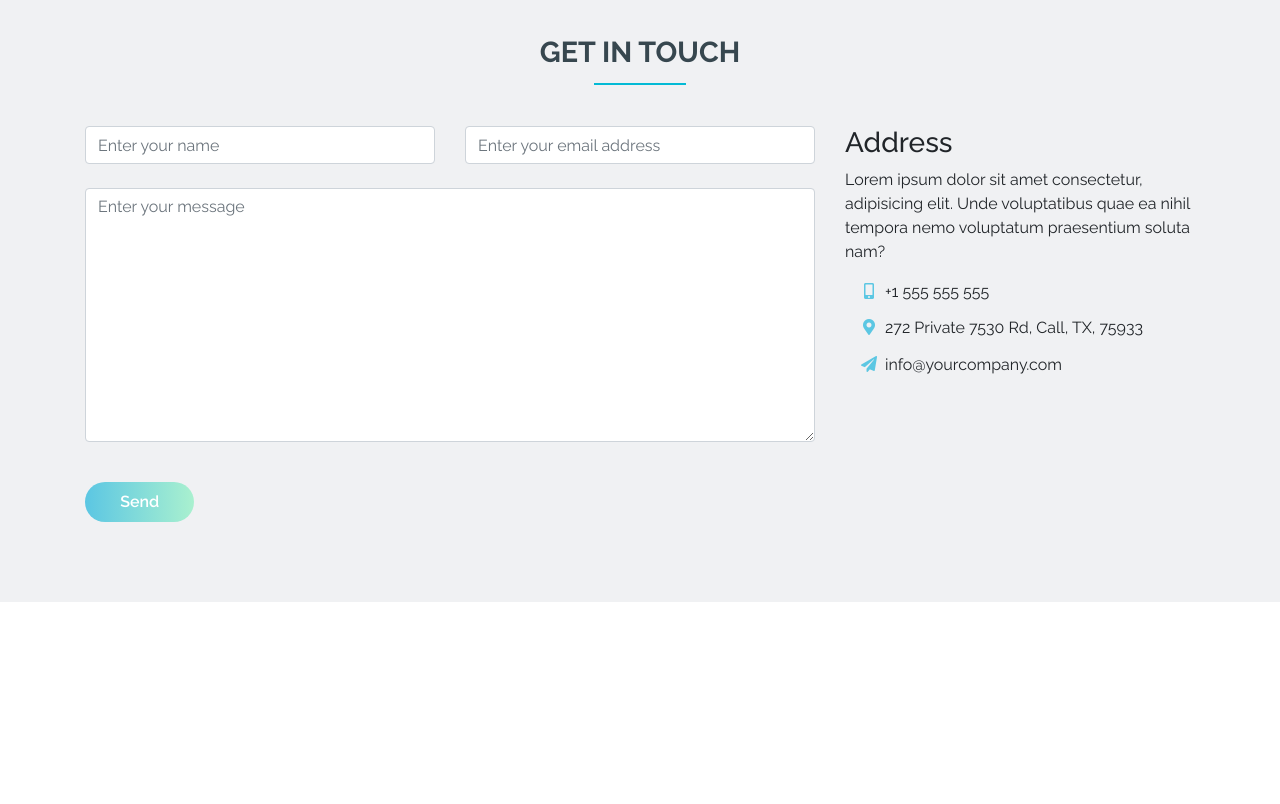
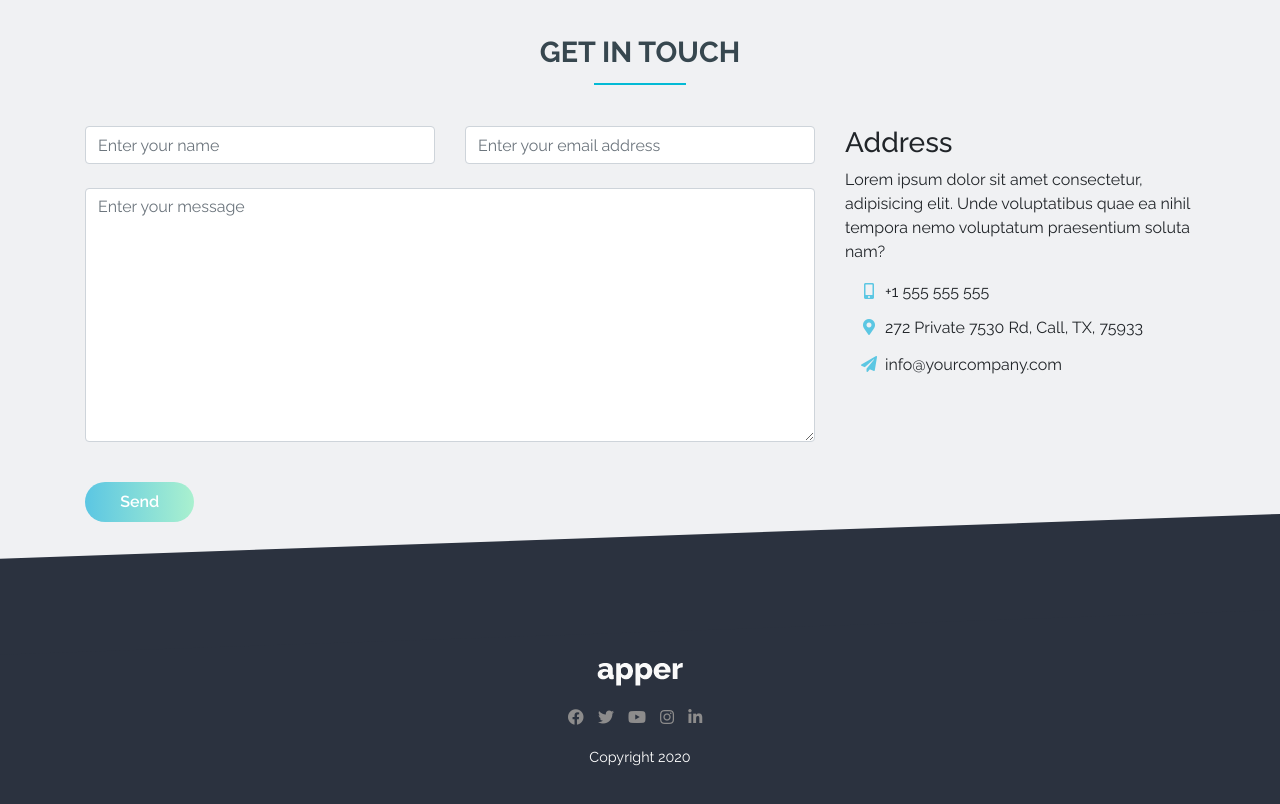
Before and after one commit to danieltroy092/Apper, a plain HTML site: page index.html in a window 1280 px wide. Shown: the part 3458-4262 px from the top of the page. Before the commit the page ends 4060 px from the top, so only its background shows below. Drawn offline with nearby package versions, Linux system fonts and the light colour scheme.

Commit message:
Added footer section

```diff
--- a/assets/css/styles.css
+++ b/assets/css/styles.css
@@ -437,4 +437,43 @@ h2.section-title-heading {
 
 /********** FOOTER **********/
 
+#footer {
+  background-color: #2b323f;
+  padding-top: 6rem;
+  padding-bottom: 2rem;
+  position: relative;
+}
+
+#footer::before {
+  content: '';
+  position: absolute;
+  background-color: #2b323f;
+  width: 100%;
+  height: 45%;
+  transform: skewY(-2deg);
+  transform-origin: top right;
+  top: -5.5rem;
+  right: 0;
+  left: 0;
+}
+
+#footer .footer-logo img {
+  margin-top: -4.5rem;
+}
+
+#footer .social-icons {
+  margin-top: -1rem;
+}
+
+#footer .social-icons a {
+  margin-right: 10px;
+  color: #8d8c8c;
+}
+
+.copyright p {
+  margin-top: 1rem;
+  color: #ffffff;
+  font-size: 0.9rem;
+}
+
 /*============== MEDIA QUERIES ==============*/
--- a/index.html
+++ b/index.html
@@ -341,7 +341,23 @@
     </section>
     <!-------------------------------- FOOTER SECTION ----------------------------------------------->
     <footer id="footer">
-      <div class="container"></div>
+      <div class="container">
+        <div class="row d-flex flex-column align-items-center">
+          <div class="footer-logo">
+            <img src="assets/img/logo.png" alt="" />
+          </div>
+          <div class="social-icons">
+            <a href="#"><i class="fab fa-facebook"></i></a>
+            <a href="#"><i class="fab fa-twitter"></i></a>
+            <a href="#"><i class="fab fa-youtube"></i></a>
+            <a href="#"><i class="fab fa-instagram"></i></a>
+            <a href="#"><i class="fab fa-linkedin-in"></i></a>
+          </div>
+          <div class="copyright text-center">
+            <p>Copyright 2020</p>
+          </div>
+        </div>
+      </div>
     </footer>
 
     <script src="https://code.jquery.com/jquery-3.4.1.slim.min.js"></script>
```
